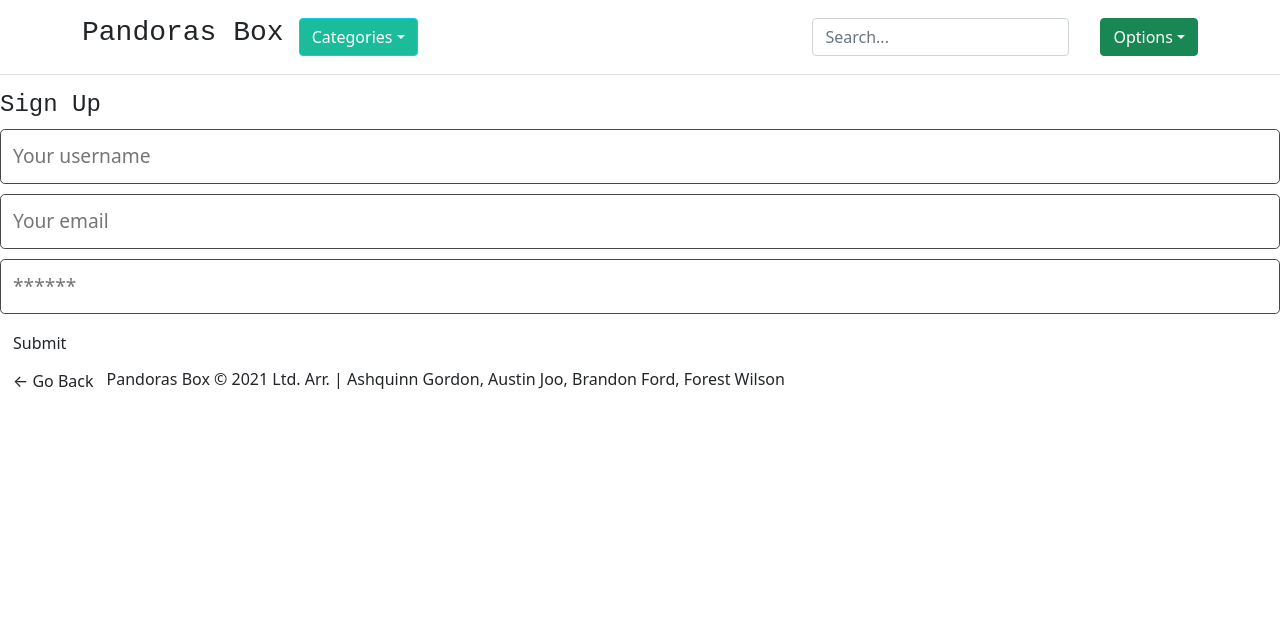
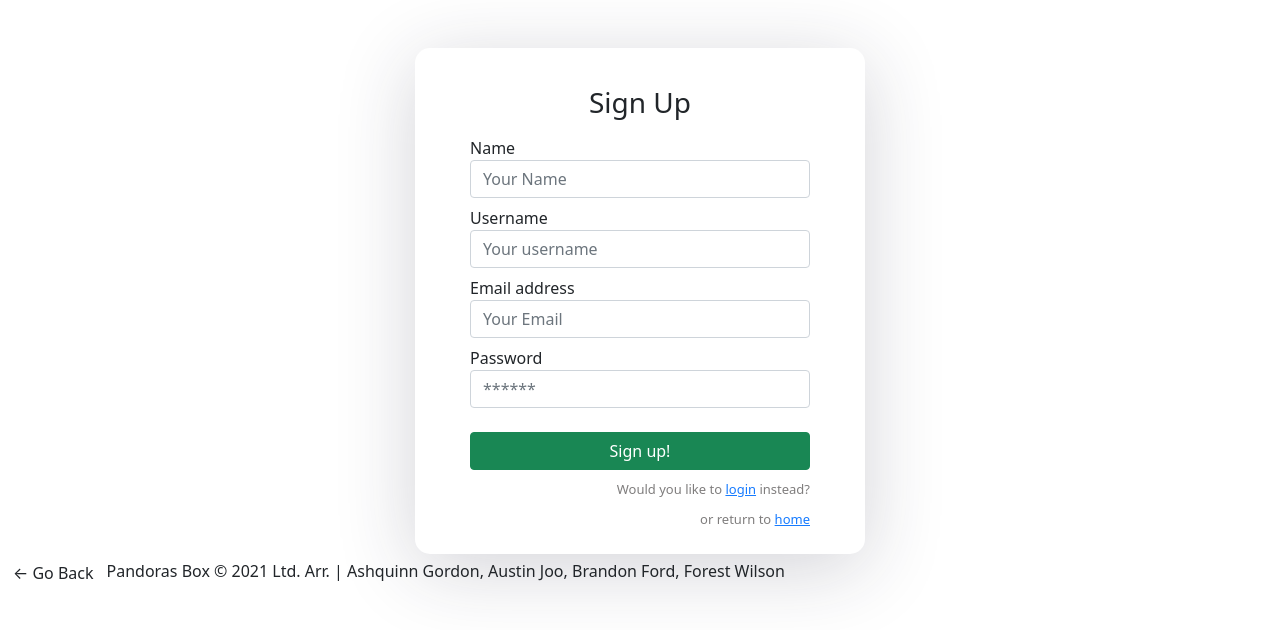
Before and after one commit to AustinJoo97/Pandoras-Box, a React (Create React App) app in the folder client/: page /signup in a window 1280 px wide. Shown: the top 630 px of the page. Built offline with nearby package versions, Linux system fonts and the light colour scheme.

Commit message:
updated login and signup forms

```diff
--- a/client/package.json
+++ b/client/package.json
@@ -12,7 +12,7 @@
     "graphql": "^15.4.0",
     "jwt-decode": "^3.1.2",
     "react": "^17.0.1",
-    "react-bootstrap": "^1.6.1",
+    "react-bootstrap": "^2.0.0-beta.4",
     "react-dom": "^17.0.1",
     "react-router-dom": "^5.2.0",
     "react-scripts": "4.0.1",
--- a/client/src/App.js
+++ b/client/src/App.js
@@ -18,6 +18,7 @@ import Header from './components/Header';
 import Footer from './components/Footer';
 import UpdateUser from './pages/UpdateUser';
 import 'bootstrap/dist/css/bootstrap.min.css';
+import "./styles/login-signup.css";
 
 
 // Construct our main GraphQL API endpoint
@@ -51,9 +52,10 @@ function App() {
   return (
     <ApolloProvider client={client}>
       <Router>
-        <div className="">
+        <div className="relative">
+          {}
           <Header/>
-          <div className="">
+          <div className=" mx-auto w-full ">
             <Route exact path="/">
               <Home />
             </Route>
@@ -70,16 +72,16 @@ function App() {
               <UpdateUser />
             </Route>
 
-            <Route exact path="/login">
+            <Route exact path="/test">
+              <Artist />
+            </Route>
+
+            <Route path="/login">
               <Login />
             </Route>
 
-            <Route exact path="/signup">
+            <Route path="/signup">
               <Signup />
-            </Route>
-
-            <Route exact path="/test">
-              <Artist />
             </Route>
           </div>
           <Footer />
--- a/client/src/components/Header/index.js
+++ b/client/src/components/Header/index.js
@@ -9,6 +9,10 @@ const Header = () => {
     event.preventDefault();
     Auth.logout();
   };
+
+  if (window.location.pathname === '/login') return null;
+  if (window.location.pathname === '/signup') return null;
+
   return (
     <header className="p-3 mb-3 border-bottom">
       <div className="container">
--- a/client/src/components/SettingsUpdate/index.js
+++ b/client/src/components/SettingsUpdate/index.js
@@ -1,4 +1,6 @@
 import React from 'react';
+
+// import Auth from '../../utils/auth';
 
 import {
     Row,
@@ -11,11 +13,11 @@ import {
 const SettingsUpdate = () => {
 
     return (
-        <Col>
-        <Form>
-          <Row form>
+        <Col lg={3} className="ml-5 mr-1 mb-5 mt-5">
+            <Form >
+                <Row >
                   {/* First Name */}
-            <Col md="6" className="form-group">
+                  <Col lg={3} className="form-group">
                     <label htmlFor="feFirstName">First Name</label>
                     <Form.Control
                       id="feFirstName"
@@ -25,7 +27,7 @@ const SettingsUpdate = () => {
                     />
                   </Col>
                   {/* Last Name */}
-            <Col md="6" className="form-group">
+                  <Col lg={12} className="form-group">
                     <label htmlFor="feLastName">Last Name</label>
                     <Form.Control
                       id="feLastName"
@@ -61,48 +63,28 @@ const SettingsUpdate = () => {
                     />
                   </Col>
                 </Row>
-          <Form.Group>
-            <label htmlFor="feAddress">Address</label>
+                <Row form>
+                  {/* Location */}
+                  <Col md="6" className="form-group">
+                    <label htmlFor="feCity">General Location</label>
                     <Form.Control
-              id="feAddress"
-              placeholder="Address"
-              value="1234 Main St."
-              onChange={() => {}}
-            />
-          </Form.Group>
-          <Row form>
-            {/* City */}
-            <Col md="6" className="form-group">
-              <label htmlFor="feCity">City</label>
-              <Form.Control
-                id="feCity"
-                placeholder="City"
+                      id="feLocation"
+                      placeholder="Location"
                       onChange={() => {}}
                     />
                   </Col>
-           {/* State */}
-           <Col md="2" className="form-group">
-              <label htmlFor="feZipCode">State</label>
-              <Form.Control
-                id="feState"
-                placeholder="State"
-                onChange={() => {}}
-              />
-            </Col>
-            {/* Zip Code */}
-            <Col md="2" className="form-group">
-              <label htmlFor="feZipCode">Zip</label>
-              <Form.Control
-                id="feZipCode"
-                placeholder="Zip"
-                onChange={() => {}}
-              />
+                  <Col md="6" className="form-group">
+                    <Form.Group controlId="formFile" className="mb-3">
+                      <Form.Label>Profile Picture</Form.Label>
+                      <Form.Control type="file" />
+                    </Form.Group>
                   </Col>
                 </Row>
+
                 <Row form>
                   {/* Description */}
                   <Col md="12" className="form-group">
-              <label htmlFor="feDescription">Description</label>
+                    <label htmlFor="feDescription"> Profile Description</label>
                       <Form.Control
                         as="textarea"
                         placeholder="Leave a comment here"
--- a/client/src/components/UserSettings/index.js
+++ b/client/src/components/UserSettings/index.js
@@ -1,4 +1,6 @@
 import React from 'react';
+
+import Auth from '../../utils/auth';
 
 import {
     Card,
@@ -12,18 +14,18 @@ import {
 const UserSettings = ({ userDetails }) => {
 
     return (
-    <Col xs={2} md={4} lg={6}>
+    <Col lg={8} className="ml-5 mr-5 mt-5">
         <Card small className="mb-4 pt-3">
           <Card.Header className="border-bottom text-center">
             <div className="mb-3 mx-auto">
               <img
                 className="rounded-circle"
                 src={userDetails.avatar}
-                alt={userDetails.name}
+                alt={Auth.getProfile().data.name}
                 width="110"
               />
             </div>
-            <h4 className="mb-0">{userDetails.name}</h4>
+            <h4 className="mb-0">{Auth.getProfile().data.name}</h4>
             <span className="text-muted d-block mb-2">{userDetails.jobTitle}</span>
             <Button pill outline size="sm" className="mb-2">
               <i className="material-icons mr-1">person_add</i> Follow
@@ -53,7 +55,7 @@ const UserSettings = ({ userDetails }) => {
 UserSettings.defaultProps = {
     userDetails: {
       name: "Sierra Brooks",
-      avatar: "",
+      avatar: "https://via.placeholder.com/150",
       jobTitle: "Project Manager",
       performanceReportTitle: "Workload",
       performanceReportValue: 74,
--- a/client/src/index.js
+++ b/client/src/index.js
@@ -1,7 +1,8 @@
 import React from 'react';
 import ReactDOM from 'react-dom';
 
-import './reset.css';
+
+import 'normalize.css'; // css reset for react
 import App from './App';
 // import reportWebVitals from './reportWebVitals';
 
--- a/client/src/pages/Login.js
+++ b/client/src/pages/Login.js
@@ -2,6 +2,12 @@ import React, { useState } from 'react';
 import { Link } from 'react-router-dom';
 import { useMutation } from '@apollo/client';
 
+import {
+  Form,
+  Button,
+  Container,
+
+} from "react-bootstrap";
 
 import { LOGIN_USER } from '../utils/mutations';
 import Auth from '../utils/auth';
@@ -43,19 +49,20 @@ const Login = (props) => {
   };
 
   return (
-    <main className="">
-      <div className="">
-        <div className="">
-          <h4 className="">Login</h4>
-          <div className="">
+          <div className="mt-5">
             {data ? (
               <p>
                 Success! You may now head{' '}
                 <Link to="/">back to the homepage.</Link>
               </p>
             ) : (
-              <form onSubmit={handleFormSubmit}>
-                <input
+              <div className="auth-wrapper">
+                <div className="auth-inner">
+                  <Form onSubmit={handleFormSubmit}>
+                    <h3 className="">Login</h3>
+                    <Form.Group>
+                      <label>Email address</label>
+                      <Form.Control
                         className="form-input"
                         placeholder="Your email"
                         name="email"
@@ -63,7 +70,10 @@ const Login = (props) => {
                         value={formState.email}
                         onChange={handleChange}
                       />
-                <input
+                    </Form.Group>
+                    <Form.Group className="mt-2">
+                      <label>Password</label>
+                      <Form.Control
                         className="form-input"
                         placeholder="******"
                         name="password"
@@ -71,14 +81,23 @@ const Login = (props) => {
                         value={formState.password}
                         onChange={handleChange}
                       />
-                <button
-                  className="btn"
+                    </Form.Group>
+                    <Button
+                      className="btn w-100 btn-success btn-block mt-4"
                       style={{ cursor: 'pointer' }}
                       type="submit"
                     >
-                  Submit
-                </button>
-              </form>
+                      Login!
+                    </Button>
+                    <p className="forgot-password text-right">
+                        Would you like to <a href="/signup">sign up</a> instead?
+                    </p>
+                    <p className="forgot-password text-right">
+                      or return to <a href="/">home</a>
+                    </p>
+                  </Form>
+                </div>
+              </div>
             )}
 
             {error && (
@@ -87,9 +106,6 @@ const Login = (props) => {
               </div>
             )}
           </div>
-        </div>
-      </div>
-    </main>
   );
 };
 
--- a/client/src/pages/Signup.js
+++ b/client/src/pages/Signup.js
@@ -1,5 +1,12 @@
 import React, { useState } from 'react';
 import { Link } from 'react-router-dom';
+
+import {
+  Form,
+  Button,
+  Container,
+
+} from "react-bootstrap";
 
 import { useMutation } from '@apollo/client';
 import { ADD_USER } from '../utils/mutations';
@@ -38,35 +45,54 @@ const Signup = () => {
   };
 
   return (
-    <main className="">
-      <div className="">
-        <div className="">
-          <h4 className="">Sign Up</h4>
-          <div className="">
+          <div className="mt-5">
             {data ? (
               <p>
                 Success! You may now head{' '}
                 <Link to="/">back to the homepage.</Link>
               </p>
             ) : (
-              <form onSubmit={handleFormSubmit}>
-                <input
+              <div className="auth-wrapper">
+                <div className="auth-inner">
+                <Form onSubmit={handleFormSubmit}>
+                  <h3>Sign Up</h3>
+                  <Form.Group>
+                    <label>Name</label>
+                    <Form.Control
+                      className="form-input"
+                      placeholder="Your Name"
+                      name="name"
+                      type="text"
+                      value={formState.name}
+                      onChange={handleChange}
+                    />
+                  </Form.Group>
+                  <Form.Group className="mt-2">
+                    <label>Username</label>
+                    <Form.Control
+                      label="Username"
                       className="form-input"
                       placeholder="Your username"
                       name="username"
                       type="text"
-                  value={formState.name}
+                      value={formState.username}
                       onChange={handleChange}
                     />
-                <input
+                  </Form.Group>
+                  <Form.Group className="mt-2">
+                    <label>Email address</label>
+                    <Form.Control
                     className="form-input"
-                  placeholder="Your email"
+                    placeholder="Your Email"
                     name="email"
                     type="email"
                     value={formState.email}
                     onChange={handleChange}
                     />
-                <input
+                  </Form.Group>
+                  <Form.Group className="mt-2">
+                    <label>Password</label>
+                    <Form.Control
                     className="form-input"
                     placeholder="******"
                     name="password"
@@ -74,25 +100,31 @@ const Signup = () => {
                     value={formState.password}
                     onChange={handleChange}
                     />
-                <button
-                  className="btn"
+                  </Form.Group>
+                  <Button
+                    className="btn btn-success w-100 btn-block mt-4"
                     style={{ cursor: 'pointer' }}
                     type="submit"
                   >
-                  Submit
-                </button>
-              </form>
+                    Sign up!
+                  </Button>
+                  <p className="forgot-password text-right">
+                      Would you like to <a href="/login">login</a> instead?
+                  </p>
+                  <p className="forgot-password text-right">
+                      or return to <a href="/">home</a>
+                  </p>
+                </Form>
+                </div>
+              </div>
             )}
 
             {error && (
-              <div className="my-3 p-3 bg-danger text-white">
+              <Container className="my-3 p-3 bg-danger text-white">
                 {error.message}
-              </div>
+              </Container>
             )}
           </div>
-        </div>
-      </div>
-    </main>
   );
 };
 
--- a/client/src/pages/UpdateUser.js
+++ b/client/src/pages/UpdateUser.js
@@ -9,7 +9,6 @@ import {
   Card,
   ListGroup,
   Row,
-
   Container
 } from "react-bootstrap";
 
@@ -44,7 +43,6 @@ const UpdateUser = ({ userDetails }) => {
 
   return (
     <Container fluid="sm">
-
       <Card small className="mb-4">
         <Card.Header className="border-bottom">
           <h6 className="m-0">{user.username}'s Profile</h6>
--- /dev/null
+++ b/client/src/styles/login-signup.css
@@ -0,0 +1,52 @@
+@import url('https://fonts.googleapis.com/css?family=Fira+Sans:400,500,600,700,800');
+
+.navbar-light {
+  background-color: #ffffff;
+  box-shadow: 0px 14px 80px rgba(34, 35, 58, 0.2);
+}
+
+.auth-wrapper {
+  display: flex;
+  justify-content: center;
+  flex-direction: column;
+  text-align: left;
+}
+
+.auth-inner {
+  width: 450px;
+  margin: auto;
+  background: #ffffff;
+  box-shadow: 0px 14px 80px rgba(34, 35, 58, 0.2);
+  padding: 40px 55px 25px 55px;
+  border-radius: 15px;
+  transition: all .3s;
+}
+
+.auth-wrapper .form-control:focus {
+  border-color: #167bff;
+  box-shadow: none;
+}
+
+.auth-wrapper h3 {
+  text-align: center;
+  margin: 0;
+  line-height: 1;
+  padding-bottom: 20px;
+}
+
+.custom-control-label {
+  font-weight: 400;
+}
+
+.forgot-password,
+.forgot-password a {
+  text-align: right;
+  font-size: 13px;
+  padding-top: 10px;
+  color: #7f7d7d;
+  margin: 0;
+}
+
+.forgot-password a {
+  color: #167bff;
+}
--- a/package.json
+++ b/package.json
@@ -17,6 +17,7 @@
     "concurrently": "^5.1.0"
   },
   "dependencies": {
+    "normalize.css": "^8.0.1",
     "react-bootstrap": "^1.6.1"
   }
 }
```
Also changed, not shown: client/src/styles/index.css (added). Lines whose indentation alone changed are shown as unchanged.
